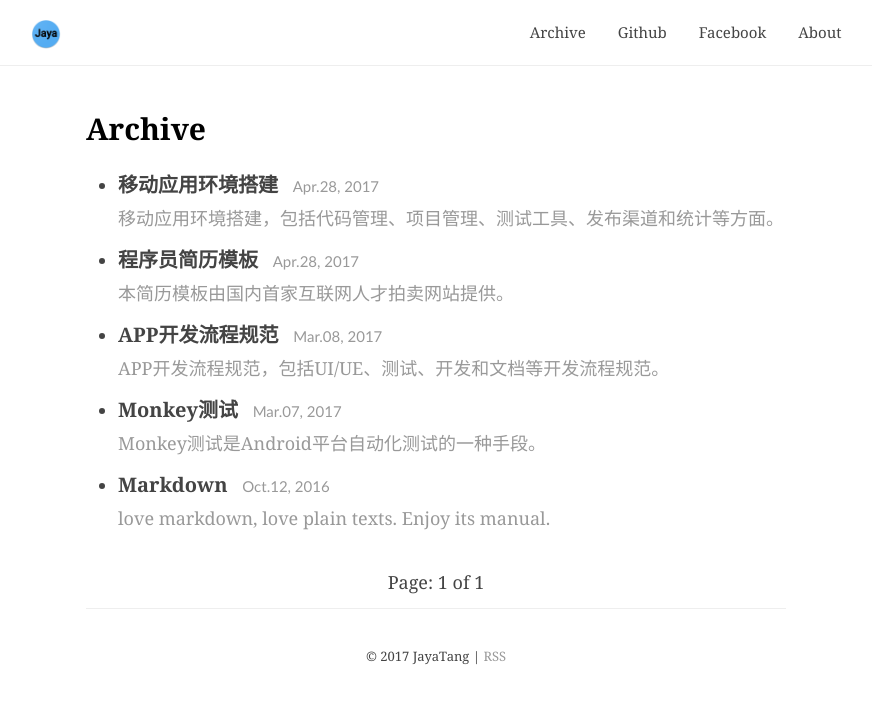
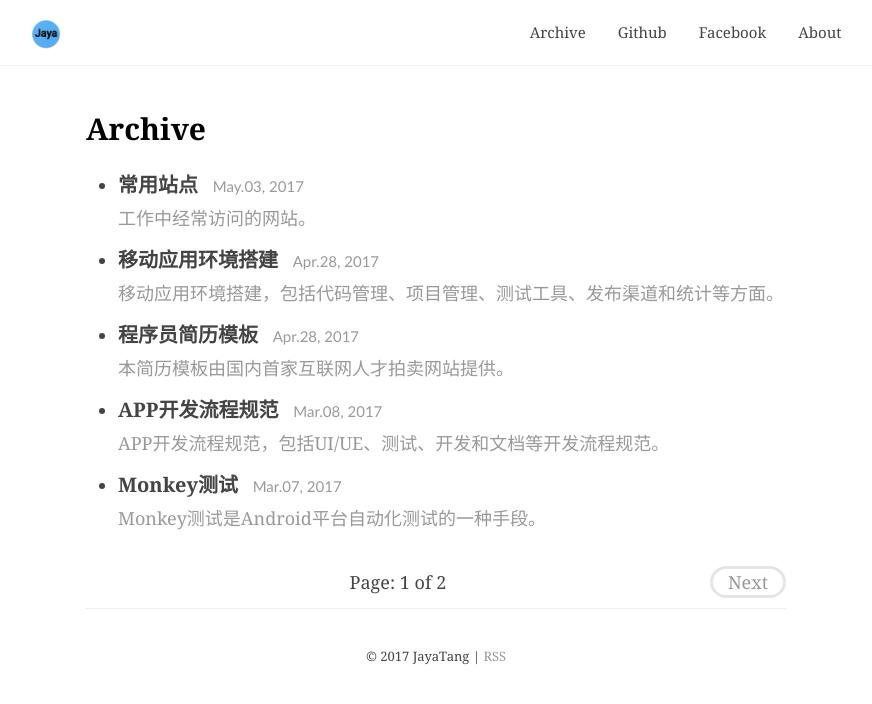
Before and after one commit to tangjianye/tangjianye.github.com, a Jekyll site: the page built from archive/index.html, in a window 1280 px wide. Shown: the top 704 px of the page, without its empty margins (204-1076 px from the left). Built offline with Jekyll 4.4.1, drawn with Linux system fonts in a browser that asks for light colours; the list of posts is cut into pages by our own code; some of the changed lines change nothing that is shown.

```diff
--- /dev/null
+++ b/_posts/2017-05-03-tools.markdown
@@ -0,0 +1,30 @@
+---
+layout: post
+title:  "常用站点"
+date:   2017-05-03 10:00:00 +0800
+categories: tools
+author: JayaTang
+location: Changsha, China
+description: 工作中经常访问的网站。
+---
+---
+工作中经常访问的网站。
+
+## 工具类站点
+[Hosts](https://laod.cn/hosts/2017-google-hosts.html)：修复谷歌、Twitter和Facebook等访问的hosts。
+[TinyPng](https://tinypng.com/)：Smart PNG and JPEG compression.
+[JsonEditor](http://www.json.org.cn/tools/JSONEditorOnline2.0/index.htm)：Json格式文件预览和编辑。
+[Git学习](http://learngitbranching.js.org/)：Git分支在线学习。
+[草料二维码](http://cli.im/news/vcard)：二维码生成器。
+
+## 学习类站点
+[Github](https://github.com/)
+
+## Android
+[AndroidDeveloper](https://developer.android.com/index.html)：Android开发。
+[AndroidAssetStudio](http://romannurik.github.io/AndroidAssetStudio/index.html)：Android图标生成。
+[MobDevGroup](http://mobdevgroup.com/):移动开发在线分享
+[Fresco](https://www.fresco-cn.org/):图片处理框架
+
+## 下载类站点:
+[Java](http://www.oracle.com/technetwork/java/javase/downloads/index-jsp-138363.html)：JDK/JRE下载。
```
Also changed, not shown: README.md, _posts/2017-04-28-android-dvpt-env.markdown (line endings or trailing spaces), 1 other file.
